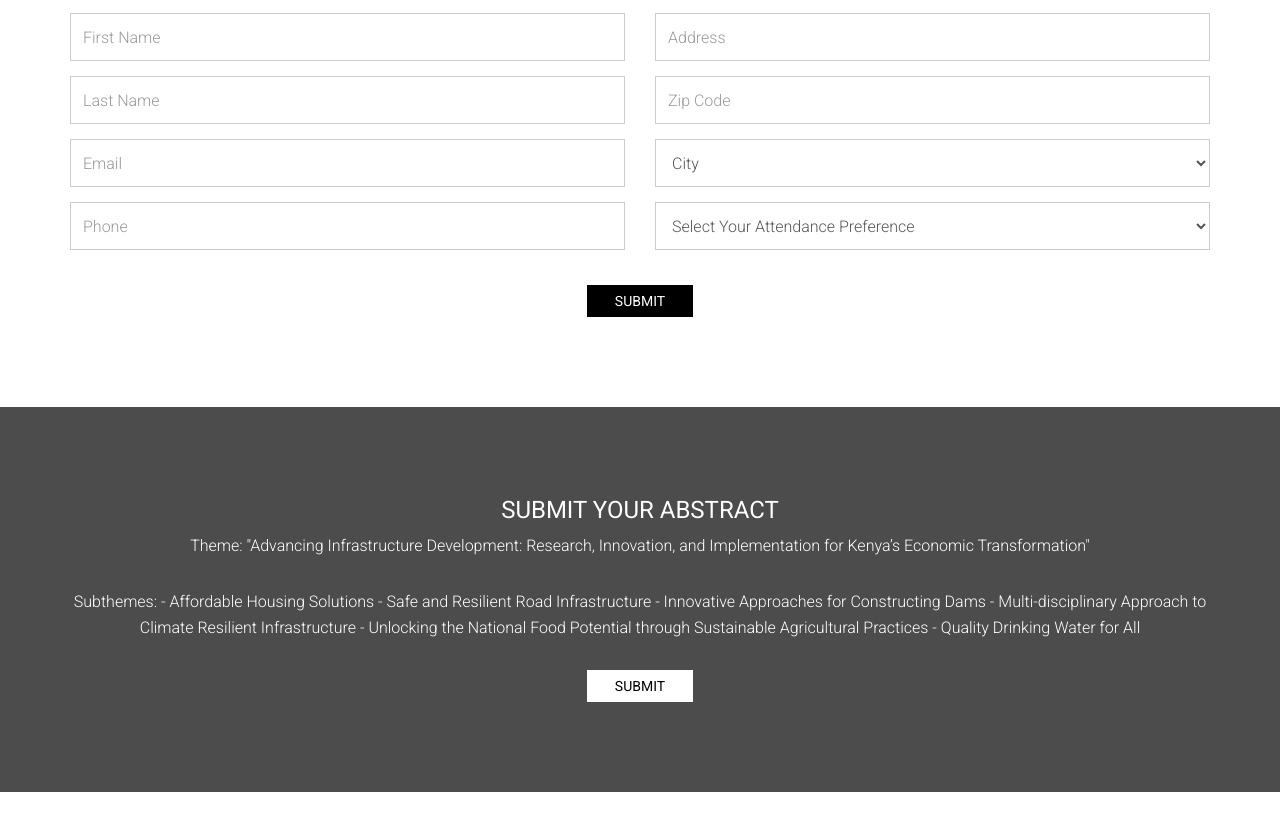
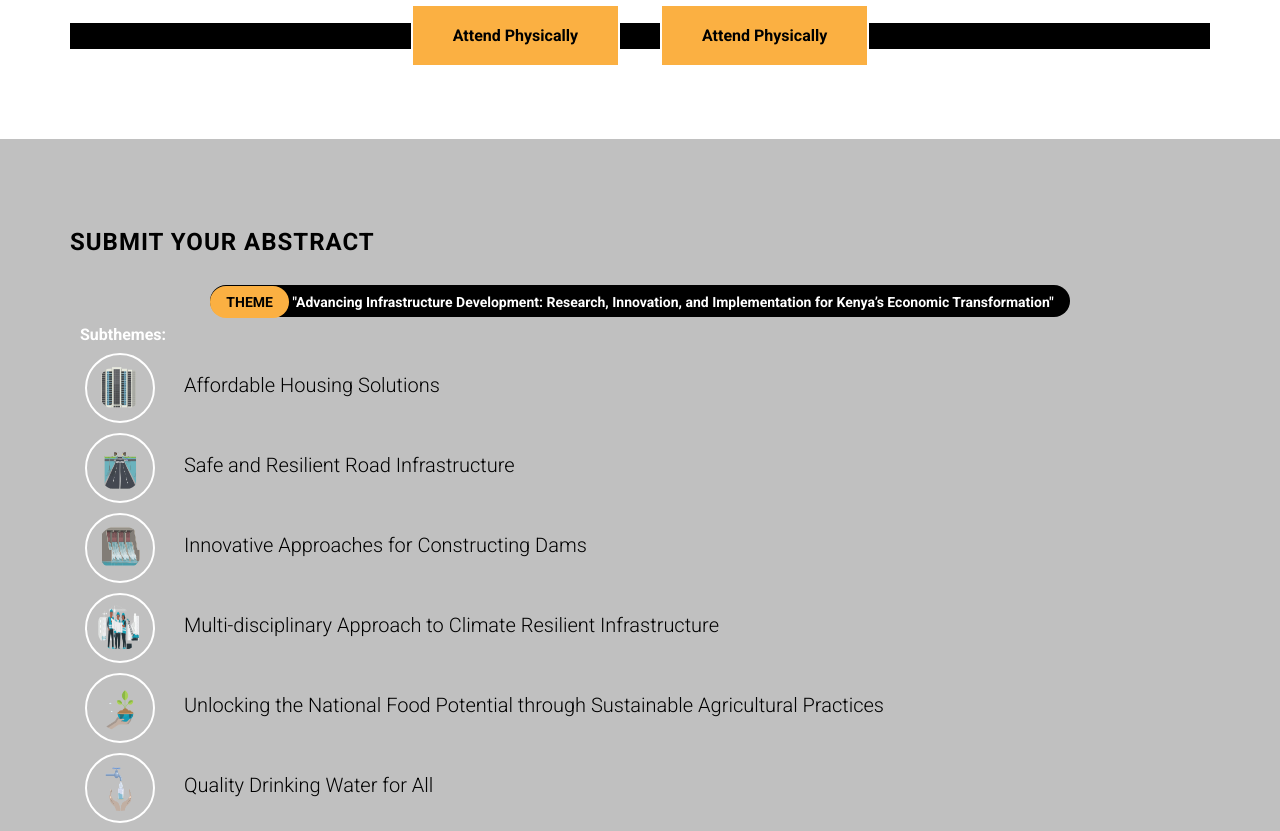
Before and after one commit to jeanalyst-keith/CEC, a website: page cec-conference/index.html in a window 1280 px wide. Shown: the part 3435-4266 px from the top of the page. Drawn offline with Linux system fonts and the light colour scheme; files whose address does not match are found by name.

Commit message:
registration

```diff
--- a/cec-conference/assets/css/main.css
+++ b/cec-conference/assets/css/main.css
@@ -545,6 +545,93 @@
 .booth{
   margin-top: 24px;
 }
+
+.registration-btn {
+  color: #000;
+  background-color: #fbb042;
+  font-weight: bold;
+  padding-left: 40px;
+  padding-right: 40px;
+  padding-top: 20px;
+  border: 2px solid #fff;
+  margin: 0 20px;
+  padding-bottom: 20px;
+}
+.registration-btn:hover{
+   /* color:#fff; */
+  border: 2px solid #000;
+  color: #000;
+}
+.registration-btn> a:hover {
+  text-decoration: none; /* Remove underline on hover */
+}
+
+.abstract-title{
+  color:#000000;
+}
+
+.contribution {
+  text-align: center;
+  color: #fff;
+  background-color: #c0c0c0;
+}
+.about-theme{
+  background-color: #000;
+  color:#fff;
+  width: fit-content;
+  padding-right: 16px;
+  padding-top: 6px;
+  padding-bottom: 4px;
+  border-radius: 50px;
+  font-size: 14px;
+  font-weight: bold;
+  width: fit-content;
+  margin-left: auto;
+  margin-right: auto;
+  margin-top: 5px;
+  margin-bottom: 5px;
+}
+
+.attendance-section{
+  background-color: #000;
+  display: flex;
+  justify-items: center;
+  justify-content: center;
+  margin-top: 10px;
+
+}
+.sub-theme{
+  /* display: inline; */
+  color: #000;
+
+}
+.sub-themes{
+  text-align: left;
+  margin-left: 10px;
+  margin-right: 10px;
+  margin-bottom: 10px;
+}
+.subtheme-item{
+  /* display:flex;  */
+  /* background-color: #000;
+  border-top-left-radius: 100%; */
+  /* padding-left: 10%; */
+}
+.sub-theme-text{
+  margin-top: auto;
+  font-size: 20px;
+  margin-bottom: auto;
+  margin-left: 20px;
+}
+.subtheme-image{
+  width: 70px;
+  height: 70px;
+  /* background-color: #000000; */
+  border: 2px solid white;
+  border-radius: 100%;
+  padding: 10px;
+  margin: 5px;
+}
 /*
 end...
 Author: Joseph Ridge
@@ -668,11 +755,6 @@
 /*
  * 6.5 Section: Contribution
  */
-.contribution {
-  text-align: center;
-  color: #fff;
-}
-
 /*
  * 6.6 Section: Schedule
  */
--- a/cec-conference/index.html
+++ b/cec-conference/index.html
@@ -296,7 +296,23 @@
                     <h3 class="section-title">Registration &amp; Pricing</h3>
                 </div>
             </div>
+            <!--  registration buttons  -->
+            <div class="attendance-section">
+                <!--  physical attendance -->
+                <div class="registration">
+                    <a class="registration-btn" target="_blank"
+                        href="https://docs.nobuk.africa/ntmk2nvhop/UGh5c2ljYWwgQXR0ZW5kYW5jZS8xMjAwMA==">Attend
+                        Physically</a>
+                </div>
+                <!-- virtual attendance -->
+                <div class="registration">
+                    <a class="registration-btn" target="_blank"
+                        href="https://docs.nobuk.africa/ntmk2nvhop/VmlydHVhbCBBdHRlbmRhbmNlLzgwMDA=">Attend
+                        Physically</a>
+                </div>
+            </div>
 
+            <!--
             <form action="#" id="registration-form">
                 <div class="row">
                     <div class="col-md-12" id="registration-msg" style="display:none;">
@@ -348,27 +364,84 @@
                 <div class="text-center mt20">
                     <button type="submit" class="btn btn-black" id="registration-submit-btn">Submit</button>
                 </div>
-            </form>
+            </form> -->
         </div>
     </section>
-    <section id="contribution" class="section bg-image-2 contribution">
+    <section id="contribution" class="section  contribution">
         <div class="container">
             <div class="row">
                 <div class="col-md-12">
-                    <h3 class="text-uppercase mt0 font-400">Submit Your Abstract</h3>
+                    <h3 class="section-title abstract-title">Submit Your Abstract</h3>
 
-                    <p>Theme: "Advancing Infrastructure Development: Research, Innovation, and Implementation for
+                    <p class="about-theme"><span class="theme">THEME</span> "Advancing Infrastructure Development:
+                        Research, Innovation, and Implementation for
                         Kenya’s Economic Transformation"</p>
-                    <p>Subthemes:
-                        - Affordable Housing Solutions
-                        - Safe and Resilient Road Infrastructure
-                        - Innovative Approaches for Constructing Dams
-                        - Multi-disciplinary Approach to Climate Resilient Infrastructure
-                        - Unlocking the National Food Potential through Sustainable Agricultural Practices
-                        - Quality Drinking Water for All
-                    </p>
+                    <div class="sub-themes">
+                        <!--  title -->
+                        <div><strong>Subthemes:</strong></div>
+                         <!-- housing -->
+                        <div class="sub-theme">
+                            <!-- icon -->
+                            <div class="subtheme-item">
+                                <img src="./assets/images/subthemes/affordable-housing.png" class="subtheme-image"
+                                    alt="Affrodable housing" srcset="">
+                                <!-- text -->
+                                <span class="sub-theme-text">Affordable Housing Solutions</span>
+                            </div>
+                        </div>
+                        <!-- infrastructure -->
 
-                    <a class="btn btn-white" href="#">Submit</a>
+                        <div class="sub-theme">
+                            <!-- icon -->
+                            <div class="subtheme-item">
+                                <img src="./assets/images/subthemes/safe-road-infrastructure.png" class="subtheme-image"
+                                    alt="Safe and Resilient Road Infrastructure" srcset="">
+                                <!-- text -->
+                                <span class="sub-theme-text">Safe and Resilient Road Infrastructure</span>
+                            </div>
+                        </div>
+                        <!-- dams -->
+                        <div class="sub-theme">
+                            <!-- icon -->
+                            <div class="subtheme-item">
+                                <img src="./assets/images/subthemes/innovative-dams.png" class="subtheme-image"
+                                    alt="Innovation in Dams" srcset="">
+                                <!-- text -->
+                                <span class="sub-theme-text">Innovative Approaches for Constructing Dams</span>
+                            </div>
+                        </div>
+                        <!-- climate -->
+                        <div class="sub-theme">
+                            <!-- icon -->
+                            <div class="subtheme-item">
+                                <img src="./assets/images/subthemes/multidisciplinary.png" class="subtheme-image"
+                                    alt="Climate Infrastructure" srcset="">
+                                <!-- text -->
+                                <span class="sub-theme-text">Multi-disciplinary Approach to Climate Resilient Infrastructure</span>
+                            </div>
+                        </div>
+                        <!-- sustainable agriculture -->
+                        <div class="sub-theme">
+                            <!-- icon -->
+                            <div class="subtheme-item">
+                                <img src="./assets/images/subthemes/sustainable-agriculture.png" class="subtheme-image"
+                                    alt="Climate Infrastructure" srcset="">
+                                <!-- text -->
+                                <span class="sub-theme-text">Unlocking the National Food Potential through Sustainable Agricultural Practices</span>
+                            </div>
+                        </div>
+                        <!-- drinking water -->
+                        <div class="sub-theme">
+                            <!-- icon -->
+                            <div class="subtheme-item">
+                                <img src="./assets/images/subthemes/quality-water.png" class="subtheme-image"
+                                    alt="Quality Drinking Water for All" srcset="">
+                                <!-- text -->
+                                <span class="sub-theme-text">Quality Drinking Water for All</span>
+                            </div>
+                        </div>
+                    </div>
+                     <a class="btn btn-white" href="#">Submit</a>
                 </div>
             </div>
         </div>
@@ -817,7 +890,8 @@
                             <div id="collapseFive" class="panel-collapse collapse" role="tabpanel"
                                 aria-labelledby="headingFive">
                                 <div class="panel-body">
-                                    Kindly either call <span class="contact">+254 720119160</span>or email <span class="contact">civilconference24@uonbi.ac.ke</span>
+                                    Kindly either call <span class="contact">+254 720119160</span>or email <span
+                                        class="contact">civilconference24@uonbi.ac.ke</span>
                                     <!--  phoneNumber -->
                                     <!-- email -->
                                 </div>
```
Also changed, not shown: cec-conference/assets/images/subthemes/affordable-housing.png (added), cec-conference/assets/images/subthemes/innovative-dams.png (added), cec-conference/assets/images/subthemes/multidisciplinary.png (added), cec-conference/assets/images/subthemes/quality-water.png (added), cec-conference/assets/images/subthemes/safe-road-infrastructure.png (added), cec-conference/assets/images/subthemes/sustainable-agriculture.png (added).
